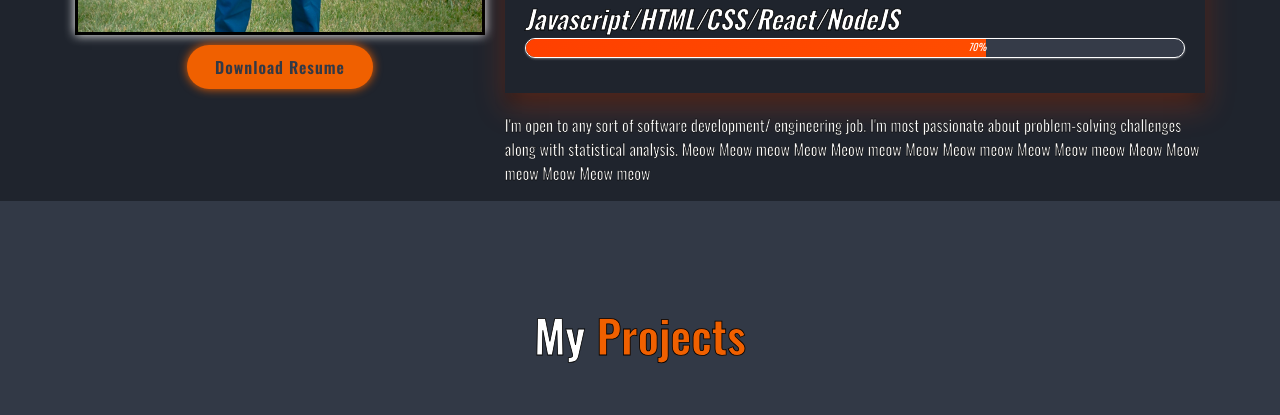
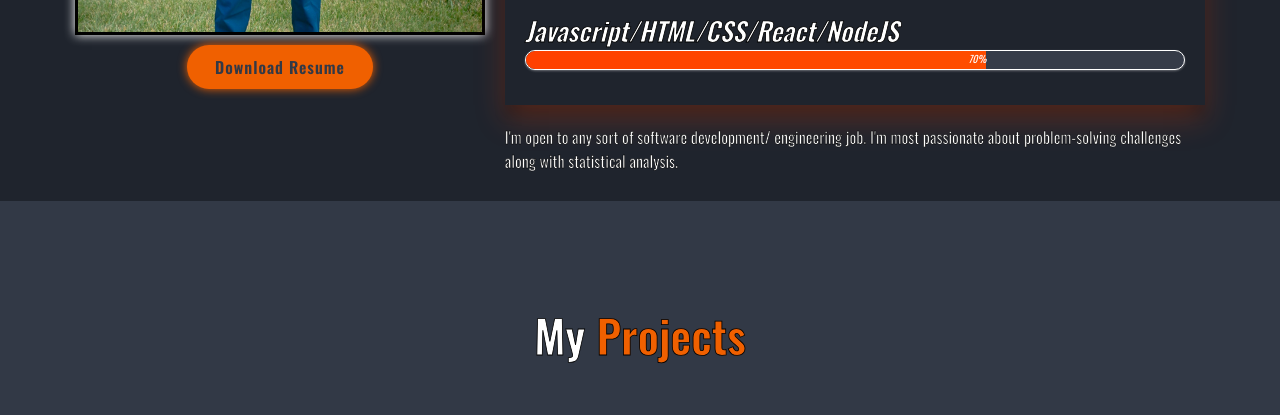
Before and after one commit to Piyushm19/GitSite, a plain HTML site: page index.html in a window 1280 px wide. Shown: the part 1569-1984 px from the top of the page. Drawn offline with nearby package versions, Linux system fonts and the light colour scheme.

Commit message:
Update index.html

```diff
--- a/index.html
+++ b/index.html
@@ -76,7 +76,6 @@
                 </div>
             <p>I'm open to any sort of software development/ engineering job.
                 I'm most passionate about problem-solving challenges along with statistical analysis.
-                Meow Meow meow Meow Meow meow Meow Meow meow Meow Meow meow Meow Meow meow Meow Meow meow
             </p>
         </div>
     </section>
```
